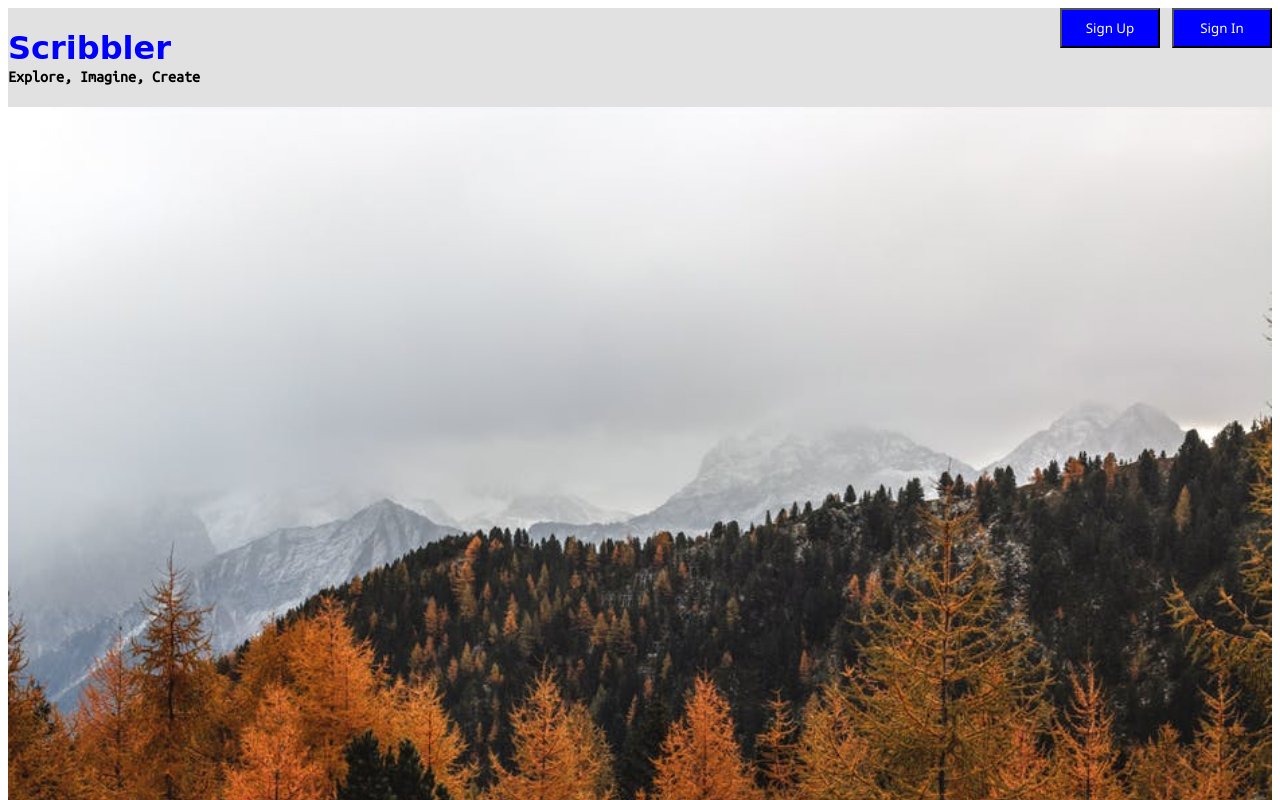
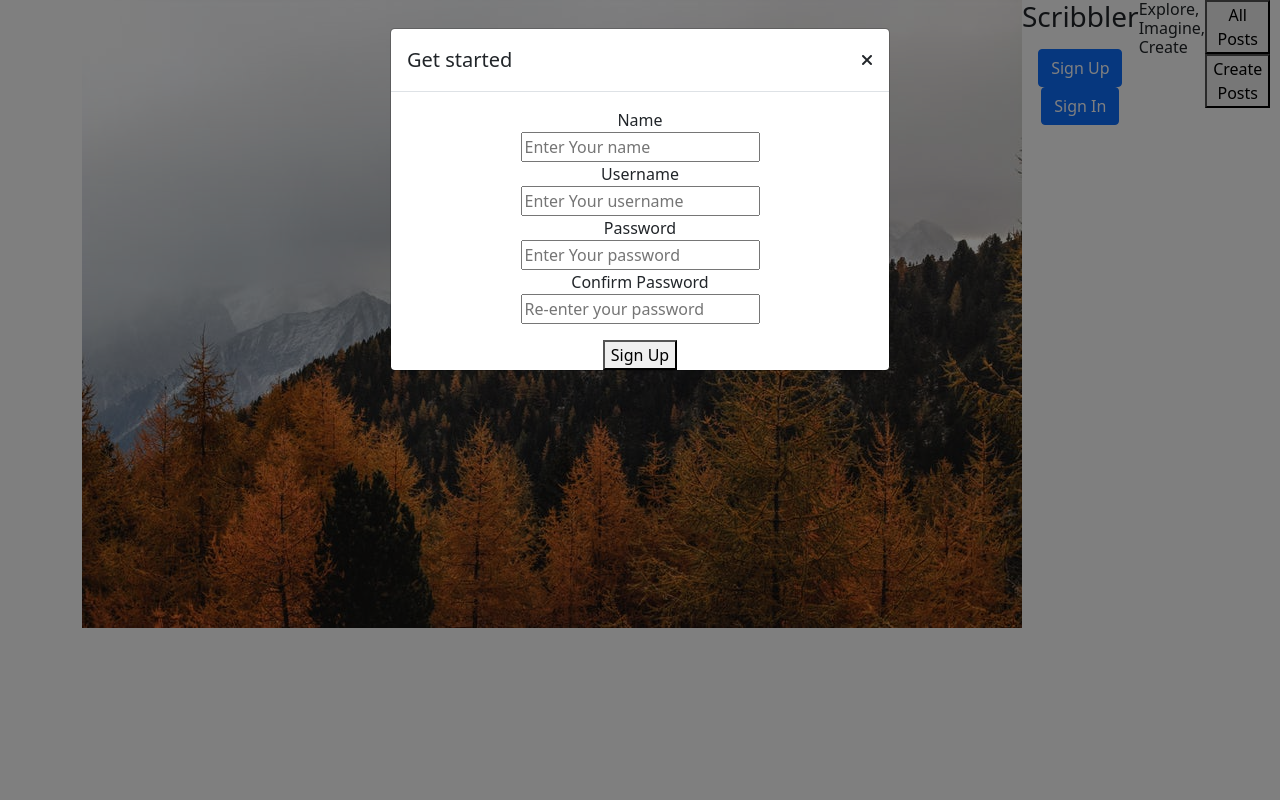
Before and after one commit to tsering651/projectScribber, a plain HTML site: page index.html in a window 1280 px wide. Both pictures are taken after a click on the button "Sign Up". Shown: the top 800 px of the page. Drawn offline with nearby package versions, Linux system fonts and the light colour scheme; a web font is replaced by a local one.

Commit message:
home page layput

```diff
--- a/index.html
+++ b/index.html
@@ -2,34 +2,126 @@
 <html>
 
 <head>
+   <link rel="stylesheet"href="styles/common.css">
+
     <!-- TODO: Include Font Awesome file here -->
     <link href="https://fonts.googleapis.com/css?family=Montez&display=swap" rel="stylesheet">
     <link href="https://fonts.googleapis.com/css2?family=Montez&family=Ubuntu+Mono&display=swap" rel="stylesheet">
     <!-- TODO: Include Google Fonts file here -->
-    <link rel="stylesheet" href="styles/common.css">
+    <script src="https://use.fontawesome.com/708acf38bf.js"></script>
+    <link href="https://cdn.jsdelivr.net/npm/bootstrap@5.1.3/dist/css/bootstrap.min.css" rel="stylesheet" integrity="sha384-1BmE4kWBq78iYhFldvKuhfTAU6auU8tT94WrHftjDbrCEXSU1oBoqyl2QvZ6jIW3" crossorigin="anonymous">
+    <link rel="stylesheet"href="/common.css">
 </head>
 
 <body>
     <!-- TODO: Include all your code for the header and home page here -->
-    <div class="mainContainer">
+    <div class="container">
+      <img src="images/background.jpg" id="image1"  >
+         <div class="header">
+          <h3 >Scribbler</h3>
+          <div class="btn">
+            <button type="button" class="btn btn-primary" data-bs-toggle="modal" data-bs-target="#exampleModal">
+              Sign Up
+            </button>
+
+            <!-- Modal -->
+            <div class="modal fade" id="exampleModal" tabindex="-1" aria-labelledby="exampleModalLabel"  aria-hidden="true">
+
+              <div class="modal-dialog">
+                <div class="modal-content">
+                  <div class="modal-header">
+                    <h5 class="modal-title" id="exampleModalLabel">Get started</h5>
+                    <i class="fa fa-times" id="crossSymbol" aria-hidden="true" data-bs-dismiss="modal" ></i>
+                  </div>
+                  <div class="modal-body">
+                    <div class="form">
+                      <form class="Form1">
+                        <label>Name</label> <br>
+                        <input type="text" id="name"  placeholder="Enter Your name"  required> <br>
+
+                        <label id="userName">Username</label> <br>
+                        <input type="text" required  placeholder="Enter Your username"  > <br>
+
+                        <label>Password</label> <br>
+                        <input type="password" id="password" placeholder="Enter Your password" required><br>
+
+                        <label>Confirm Password</label> <br>
+                        <input type="text" id="cpassword" placeholder="Re-enter your password" required><br>
 
 
-        <div class="container">
-            <div id="myHeader" >
-                <h1>Scribbler</h1>
-             </div>
+                      </form>
 
-             <div id="mySign">
-                 <button>Sign Up</button> &nbsp;
-                 <button>Sign In</button>
-             </div>
+                    </div>
 
+                    </div>
+                    <div id="footer">
+                      <button>Sign Up</button>
+                    </div>
+
+
+
+                  </div>
+
+
+                </div>
+              </div>
+
+
+              <button type="button" class="btn btn-primary" data-bs-toggle="modal" data-bs-target="#exampleModal2">
+                Sign In
+              </button>
+
+              <!-- Modal -->
+              <div class="modal fade" id="exampleModal2" tabindex="-1" aria-labelledby="exampleModalLabel"  aria-hidden="true">
+
+                <div class="modal-dialog">
+                  <div class="modal-content">
+                    <div class="modal-header">
+                      <h5 class="modal-title" id="exampleModalLabel">Welcome back!</h5>
+                      <i class="fa fa-times" id="crossSymbol" aria-hidden="true" data-bs-dismiss="modal" ></i>
+                    </div>
+                    <div class="modal-body">
+                      <form class="Form1">
+
+
+                        <label id="userName">Username</label> <br>
+                        <input type="text" required  placeholder="Enter Your username" > <br>
+
+                        <label>Password</label> <br>
+                        <input type="password" id="password" placeholder="Enter Your password" required><br>
+
+
+                      </form>
+                      </div>
+                      <div id="footer">
+                        <button>Sign In</button>
+
+                      </div>
+                      <div id="link">
+                        <h6 id="signUpLink">Not a member?
+                          <a href="index.html#exampleModal">Sign Up</a>
+                        </h6>
+                      </div>
+
+                    </div>
+
+
+                  </div>
+                </div>
+          </div>
+          </div>
+
+        <div class="sub">
+            <h6 id="keywords">Explore, Imagine, Create</h6>
 
         </div>
 
-        <div id="sub">
-            <h4>Explore, Imagine, Create</h4>
-            <img src="images/background.jpg" alt="image" style="width: 100%;">
+
+        <div class="postbtn">
+          <a href="bloglist.html" target=" ">
+            <button  type="button" >All Posts</button>
+          </a>
+          <button  type="button" >Create Posts</button>
 
         </div>
 
@@ -41,6 +133,11 @@
 
 
 
+    <script src="https://cdn.jsdelivr.net/npm/bootstrap@5.1.3/dist/js/bootstrap.bundle.min.js" integrity="sha384-ka7Sk0Gln4gmtz2MlQnikT1wXgYsOg+OMhuP+IlRH9sENBO0LRn5q+8nbTov4+1p" crossorigin="anonymous"></script>
+
+
+
+
 </body>
 
 </html>
```
